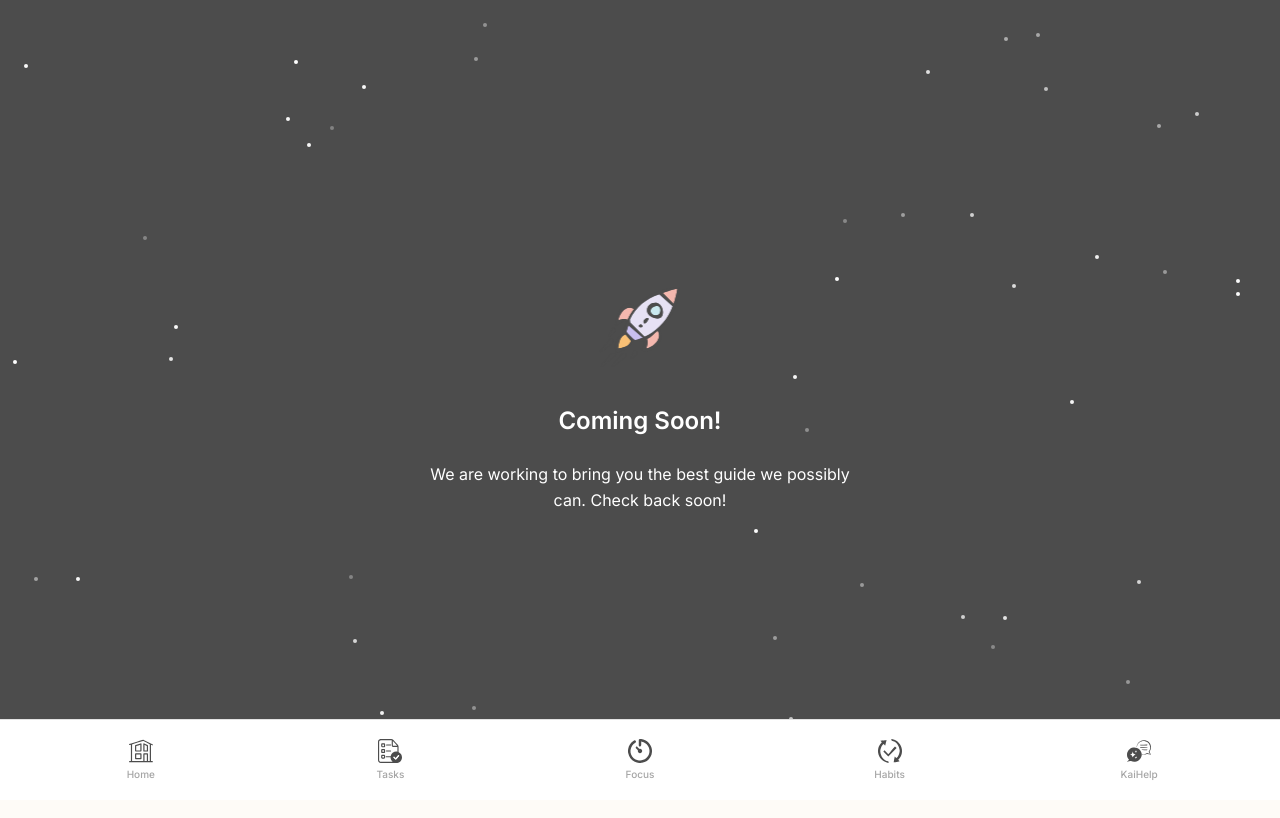
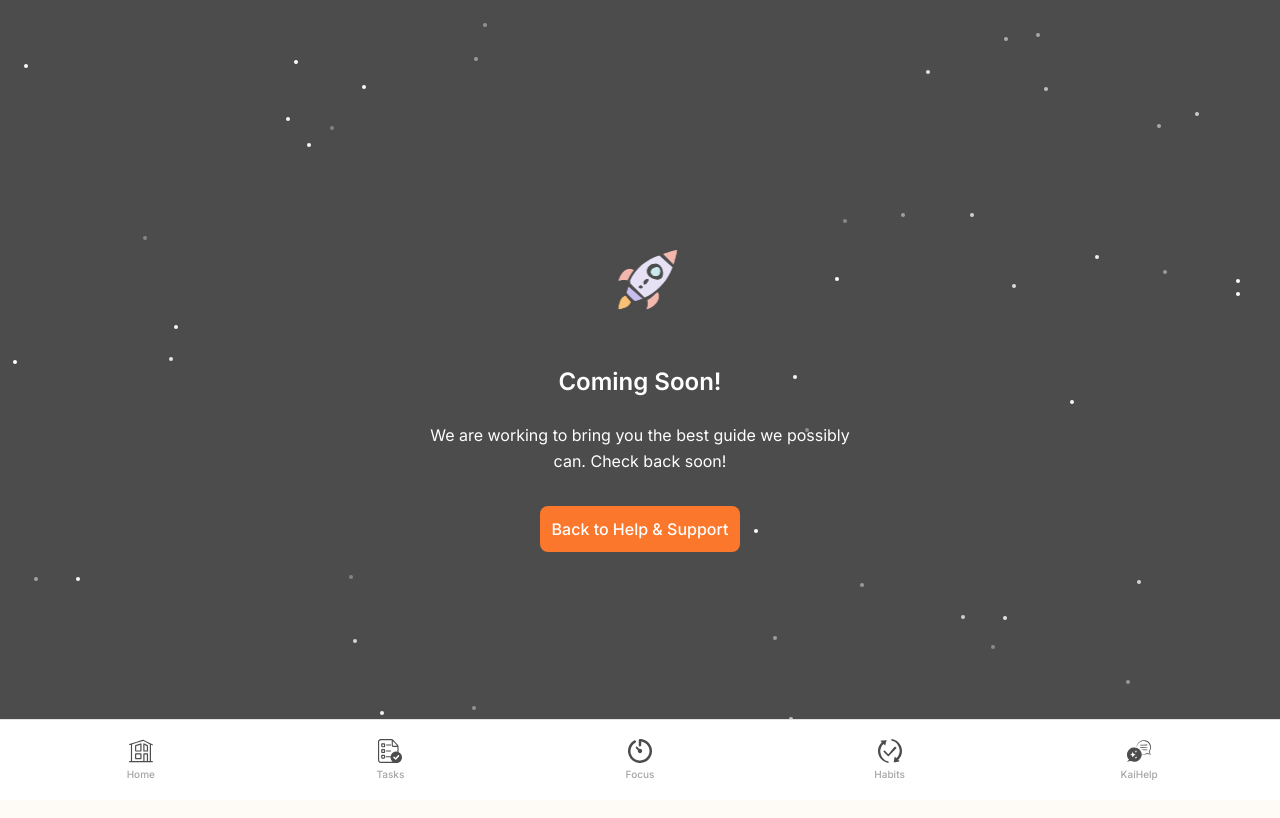
Before and after one commit to 100percentmaxx/joidu-adhd-app, a Next.js app: page /help/getting-started in a window 1280 px wide. Shown: the top 818 px of the page. Built offline with nearby package versions, Linux system fonts and the light colour scheme.

Commit message:
Add back button to Start Guide Coming Soon page

```diff
--- a/src/app/help/getting-started/page.tsx
+++ b/src/app/help/getting-started/page.tsx
@@ -2,8 +2,15 @@
 
 import React from 'react'
 import Image from 'next/image'
+import { useRouter } from 'next/navigation'
 
 export default function GettingStartedPage() {
+  const router = useRouter()
+
+  const handleBackToHelp = () => {
+    router.push('/settings/help')
+  }
+
   return (
     <div className="min-h-screen flex items-center justify-center relative overflow-hidden" style={{ backgroundColor: '#4c4c4c' }}>
       {/* Stars Background */}
@@ -43,9 +50,27 @@ export default function GettingStartedPage() {
         </h1>
 
         {/* Description Text */}
-        <p className="text-white text-base max-w-md mx-auto leading-relaxed">
+        <p className="text-white text-base max-w-md mx-auto leading-relaxed mb-8">
           We are working to bring you the best guide we possibly can. Check back soon!
         </p>
+
+        {/* Back Button */}
+        <button
+          onClick={handleBackToHelp}
+          className="transition-transform hover:scale-105"
+          style={{
+            backgroundColor: '#fa772c',
+            color: 'white',
+            fontSize: '16px',
+            fontWeight: 500,
+            padding: '12px',
+            borderRadius: '8px',
+            border: 'none',
+            whiteSpace: 'nowrap'
+          }}
+        >
+          Back to Help & Support
+        </button>
       </div>
 
       {/* Custom CSS for animations */}
```
